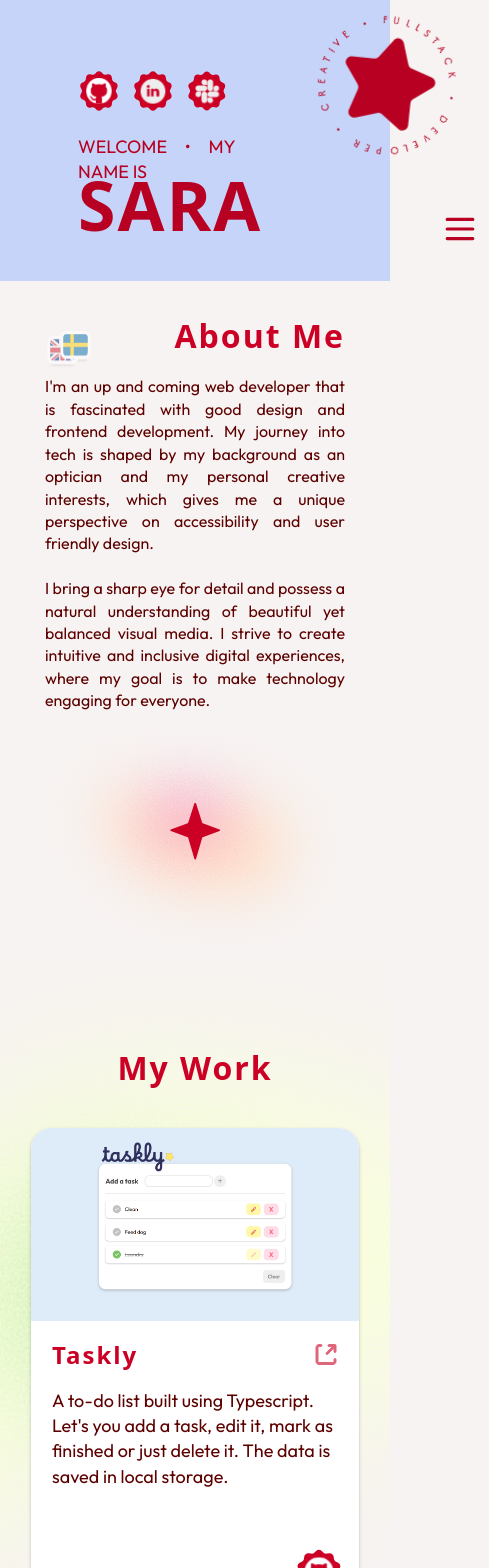
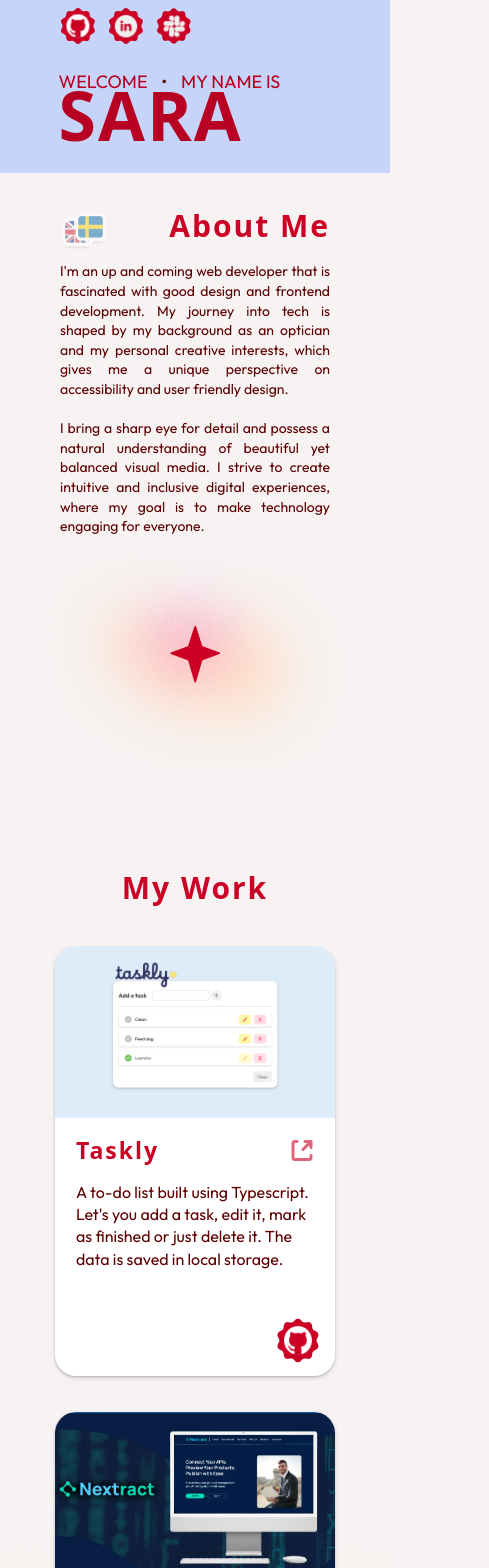
Before and after one commit to sara-jpallander/Portfolio2.0, a React (Vite) app: page / in a window 390 px wide. Shown: the part 40-1608 px from the top of the page, 489 px wide, since content can reach past the window. Built offline with nearby package versions, Linux system fonts and the light colour scheme; a web font is replaced by a local one.

Commit message:
fully mobile responsive

```diff
--- a/src/components/About Me/aboutMe.css
+++ b/src/components/About Me/aboutMe.css
@@ -79,3 +79,18 @@
         margin: 0;
     }
 }
+
+@media (max-width: 390px) {
+    .lang-img {
+        margin-top: -4px;
+    }
+
+    .about-me-text p {
+        font-size: 14px;
+    }
+
+    .about-me-text {
+        min-width: 270px;
+    }
+
+}
--- a/src/components/Contact/Contact.tsx
+++ b/src/components/Contact/Contact.tsx
@@ -22,22 +22,28 @@ export default function Contact() {
 
                 <div className="contact-links">
                     <a href="https://chasacademy.slack.com/team/U07KBQGTUMT" target="blank">
-                        <img src={slack} alt="slack" />
+                        <img src={slack} alt="slack" className="slack-contact-img"/>
                     </a>
 
                     <span>|</span>
 
                     <a href="https://www.linkedin.com/in/sara-j-pallander-3644a1249/" target="blank">
-                        <img src={linkedin} alt="linkedin" />
+                        <img src={linkedin} alt="linkedin" className="linkedin-contact-img"/>
                     </a>
 
-                    <span>|</span>
-                    <img src={email} alt="email" />
-                    <p className="email-adress">sara.j.pallander@gmail.com</p>
+                    <div className="email-container">
+                        <span>|</span>
+                        <img src={email} alt="email" />
+                        <p className="email-adress">sara.j.pallander@gmail.com</p>
+                    </div>
 
                 </div>
 
-                <p className="footer-text">Sara J. Pallander <span>•</span> 2025 <span>|</span> Designed and built with love.</p>
+                <div className="footer-text">
+                    <p>Sara J. Pallander <span>•</span> 2025</p>
+                    <span>|</span>
+                    <p>If it's <strong>99%</strong>, it's almost Sara</p>
+                </div>
             </div>
         </footer>
     )
--- a/src/components/Contact/contact.css
+++ b/src/components/Contact/contact.css
@@ -24,7 +24,8 @@
     align-items: center;
     justify-content: center;
     gap: 16px;
-    margin-bottom: 124px;
+    margin-bottom: 15%;
+    padding: 0 28px;
 }
 
 .contact-links span {
@@ -43,19 +44,42 @@
     scale: 1.15;
 }
 
+.email-container {
+    display: flex;
+    align-items: center;
+    gap: 16px;
+}
+
 .email-adress {
     font-size: 21px;
 }
 
 .footer-text {
-    margin: 0;
+    display: flex;
+    justify-content: center;
     text-align: center;
-    padding-bottom: 16px;
+    padding-bottom: 21px;
     font-size: 16px;
+    opacity: 0.8;
+}
+
+.footer-text p {
+    margin: 0 16px;
 }
 
 .footer-text span {
     margin: 0 6px;
+}
+
+@media (max-width: 920px) {
+    .footer-text > span {
+        display: none;
+    }
+
+    .footer-text {
+        flex-direction: column;
+        gap: 6px;
+    }
 }
 
 @media (max-width: 820px) {
@@ -71,6 +95,10 @@
         display: flex;
         justify-content: center;
         gap: 16px;
+    }
+
+    .contact-title .star {
+        margin-bottom: -8px;
     }
 
     .contact-links {
@@ -89,3 +117,45 @@
         font-size: 14px;
     }
 }
+
+@media (max-width: 600px) {
+    .contact-title .star {
+        width: 36px;
+    }
+}
+
+@media (max-width: 450px) {
+    .contact-links {
+        flex-wrap: wrap;
+    }
+
+    .email-container span {
+        display: none;
+    }
+
+    .email-container {
+        margin-top: -8px;
+    }
+
+    .linkedin-contact-img {
+        margin-right: 36px;
+    }
+
+    .slack-contact-img {
+        margin-left: 36px;
+    }
+
+    /* .footer-text {
+        padding: 0 28px 16px 28px;
+    } */
+}
+
+@media (max-width: 360px) {
+    .contact-title .star {
+        display: none;
+    }
+
+    .email-container p {
+        font-size: 16px;
+    }
+}
--- a/src/components/Education/education.css
+++ b/src/components/Education/education.css
@@ -218,3 +218,49 @@
         margin-top: -3%;
     }
 }
+
+@media (max-width: 600px) {
+    .tech-stack-container {
+        padding: 56px 10% 0 10%;
+    }
+
+    .tech-stack {
+        display: flex;
+    }
+
+    .education-title {
+        flex-direction: column;
+        /* align-items: flex-end; */
+        gap: 0;
+    }
+
+    .education-info {
+        align-items: center;
+        padding: 0;
+    }
+
+    .education-title img {
+        width: 90px;
+    }
+
+    .indicators {
+        flex-wrap: wrap;
+        gap: 0 18px;
+
+        /* flex-direction: column;
+        gap: 0; */
+    }
+
+    .area-indicator {
+        height: 38px;
+    }
+
+    .tech-stack h2 {
+        margin-bottom: 16px;
+    }
+
+    .skill {
+        font-size: 14px;
+        padding: 8px 16px;
+    }
+}
--- a/src/components/Header/header.css
+++ b/src/components/Header/header.css
@@ -221,9 +221,9 @@
         margin-bottom: -12px;
     }
 
-      .logo-container {
+    .logo-container {
         transform: scale(0.6);
-        margin-right: -24px;
+        margin-right: -36px;
         margin-bottom: 2px;
     }
 
@@ -232,3 +232,58 @@
         top: 280px;
     }
 }
+
+@media (max-width: 790px) {
+    .socials {
+        gap: 10px;
+    }
+
+    .socials img {
+        width: 38px;
+    }
+
+    .menu-icon {
+        width: 28px;
+        margin-right: 0;
+        top: 100%
+    }
+
+    .mobile-nav.clicked {
+        transform: scale(0.8);
+        top: 190px;
+    }
+
+    .logo-container {
+        display: none;
+    }
+
+    .header-left {
+        margin-bottom: -18px;
+        padding-top: 40px;
+    }
+
+    .header-content {
+        padding: 0 15% 48px 15%;
+    }
+}
+
+@media (max-width: 450px) {
+    /* .header-content h1 {
+        font-size: 56px;
+    }
+    .header-content p {
+        font-size: 15px;
+    } */
+
+    .name-intro p span {
+        margin: 0 10px;
+    }
+
+    .menu-icon {
+        display: none;
+    }
+
+    .mobile-nav.clicked {
+        display: none;
+    }
+}
--- a/src/components/My Work/myWork.css
+++ b/src/components/My Work/myWork.css
@@ -11,10 +11,6 @@
     align-items: center;
 }
 
-/* .my-work-title, .cards-container {
-    z-index: 1;
-} */
-
 .my-work-title {
     display: flex;
     align-items: center;
@@ -22,16 +18,13 @@
     z-index: 1;
 }
 
-/* .my-work-title h2 {
-    min-width: fit-content;
-} */
-
 .cards-container {
     display: flex;
+    justify-content: center;
     margin: 8px 216px 136px 216px;
     flex-wrap: wrap;
-    gap: 36px 12px;
-    justify-content: space-evenly;
+    gap: 36px 28px;
+    /* justify-content: space-evenly; */
 }
 
 
@@ -101,7 +94,7 @@
 
 @media (max-width: 970px) {
     .cards-container {
-        margin: 21px 0 136px 0;
+        margin: 21px 0 15% 0;
         flex-direction: column;
         align-items: center;
     }
@@ -125,3 +118,48 @@
         margin-right: 0;
     }
 }
+
+@media (max-width: 660px) {
+    .card {
+        width: 300px;
+        height: 450px;
+    }
+
+    .card-img {
+        width: 300px;
+    }
+
+    .card p {
+        font-size: 16px;
+    }
+
+    .card h3 {
+        font-size: 23px;
+    }
+
+    .card-github img {
+        width: 46px;
+    }
+
+    .blurb2 {
+        /* width: 95%; */
+        top: 30%
+    }
+
+    .blurb2, .cards-container, .my-work-container {
+        overflow: hidden;
+    }
+
+    .cards-container:last-child {
+        padding-bottom: 8px;
+    }
+
+    .card {
+        width: 280px;
+        height: 430px;
+    }
+
+    .card-img {
+        width: 280px;
+    }
+}
--- a/src/components/My Work/projects.ts
+++ b/src/components/My Work/projects.ts
@@ -1,6 +1,8 @@
 import taskly from "../../assets/taskly.png"
 import nextract from "../../assets/nextract.webp"
 import oldportfolio from "../../assets/oldportfolio.png"
+import jobchaser from "../../assets/jobchaser.png"
+import webshop from "../../assets/webshop.png"
 import placeholder from "../../assets/placeholder-169.png"
 
 
@@ -32,10 +34,26 @@ const projects: Project[] = [
     {
         img: oldportfolio,
         title: "Portfolio",
-        deployLink: "https://almostsara.netlify.app/",
+        deployLink: "https://oldportfolioex.netlify.app/",
         description: "[OLD] Portfolio created as a school project. Built in vanilla Javascript, HTML and CSS with the help of the Github API. Adjusts dark or light-mode according to device settings.",
         githubLink: "https://github.com/sara-jpallander/Portfolio"
     },
+
+    {
+        img: jobchaser,
+        title: "Jobchaser",
+        deployLink: "https://u07-jobchaser.netlify.app//",
+        description: "First project built with React, utilizing a sign up & login feature. Responsive design & dark mode adjustable by the click of a button.",
+        githubLink: "https://github.com/sara-jpallander/JobChaser"
+    },
+
+    {
+        img: webshop,
+        title: "Webshop",
+        deployLink: "https://moasjogren.github.io/u04/",
+        description: "Webshop mockup built as a group project, where you can filter through products and go to checkout. Vanilla Javascript, CSS & HTML.",
+        githubLink: "https://github.com/moasjogren/u04"
+    }
 
 /*     {
         img: placeholder,
--- a/src/index.css
+++ b/src/index.css
@@ -43,11 +43,11 @@ body {
 }
 
 
-p, a {
+p, a, span {
   font-family: "Outfit", system-ui, -apple-system, BlinkMacSystemFont, 'Segoe UI', Roboto, Oxygen, Ubuntu, Cantarell, 'Open Sans', 'Helvetica Neue', sans-serif;
 }
 
-p {
+p, span {
   color: var(--text);
   font-size: 18px;
   line-height: 140%;
@@ -103,3 +103,9 @@ hr {
     transform: scale(0.8);
   }
 }
+
+@media (max-width: 390px) {
+    h2 {
+      font-size: 30px;
+    }
+}
```
Also changed, not shown: src/assets/jobchaser.png (added), src/assets/webshop.png (added).
